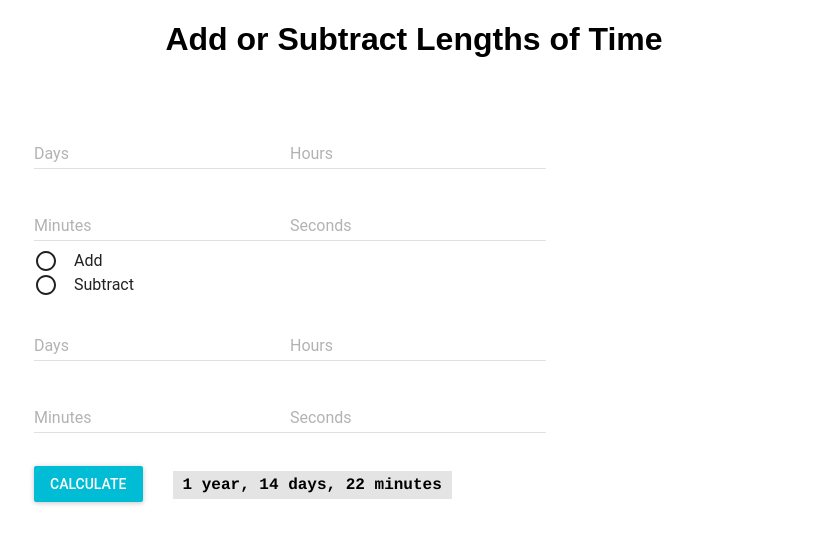
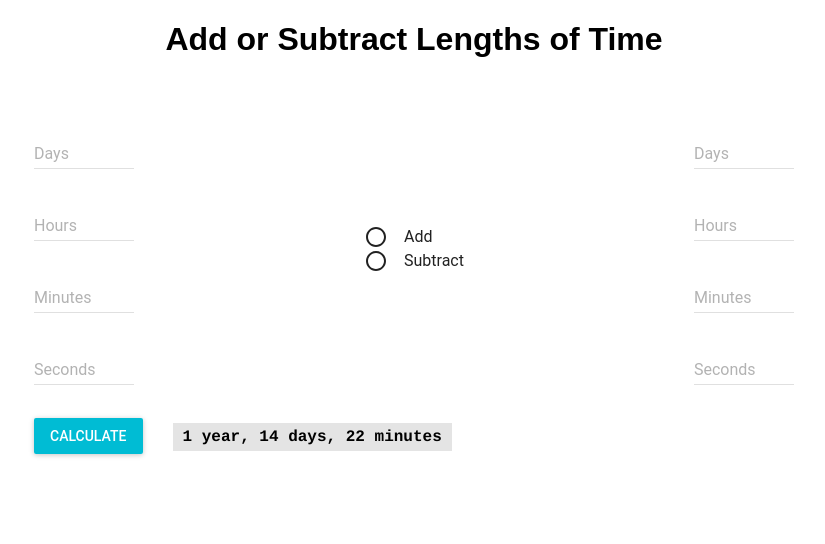
Before and after one commit to sequoian/time-calculator, a React (Create React App) app: page / in a window 1280 px wide. Shown: the top 544 px of the page, without its empty margins (226-1051 px from the left). Built offline with nearby package versions, Linux system fonts and the light colour scheme; what react-tap-event-plugin would draw is missing.

Commit message:
mapped and styled timespan inputs

```diff
--- a/src/TimeSpanFields.js
+++ b/src/TimeSpanFields.js
@@ -1,23 +1,31 @@
 import React, { Component } from 'react';
 import TextField from 'material-ui/TextField'
 
+const fields = [
+  'Days',
+  'Hours',
+  'Minutes',
+  'Seconds'
+]
+
+const styles = {
+  display: 'block',
+  width: '100px'
+}
 
 class TimeSpanFields extends Component {
   render() {
     return (
       <div>
-        <TextField
-          floatingLabelText="Days"
-        />
-        <TextField
-          floatingLabelText="Hours"
-        />
-        <TextField
-          floatingLabelText="Minutes"
-        />
-        <TextField
-          floatingLabelText="Seconds"
-        />
+        {
+          fields.map((item) => (
+            <TextField
+              floatingLabelText={item}
+              type="number"
+              style={styles}
+            />
+          ))
+        }
       </div>
     )
   }
```
